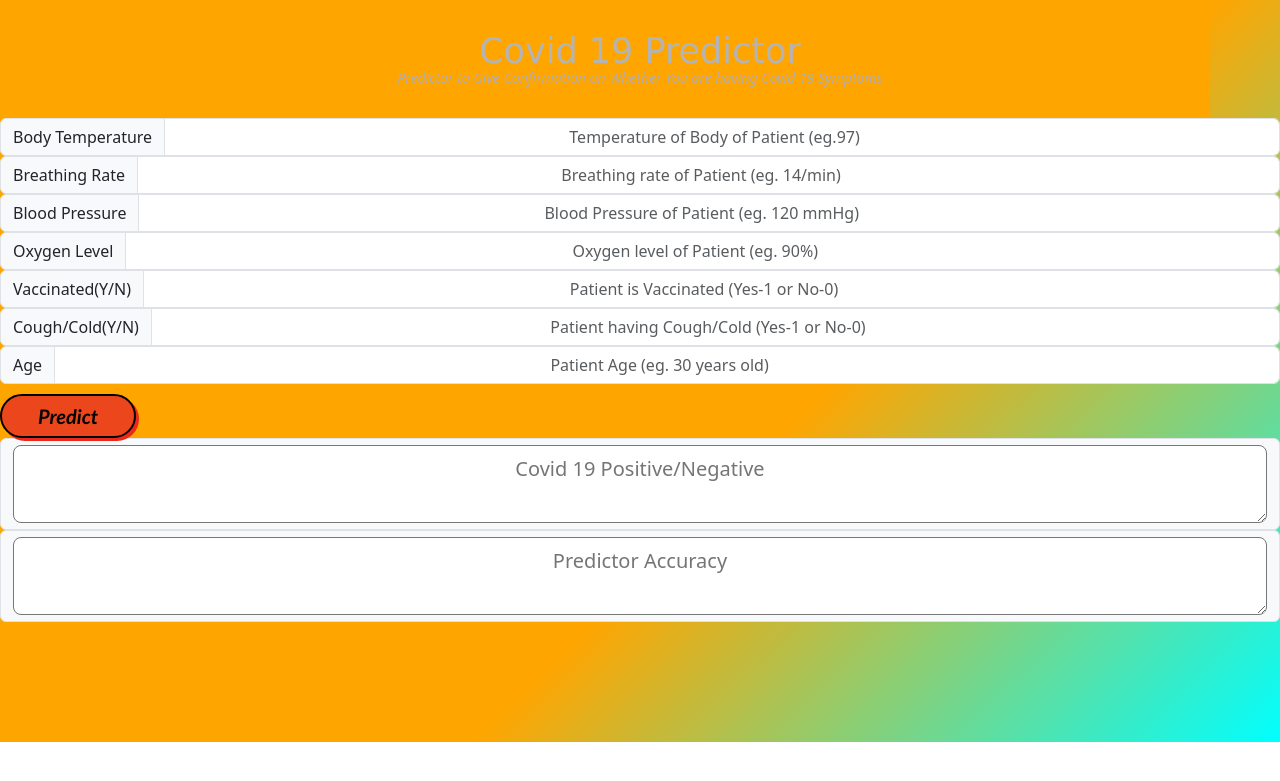
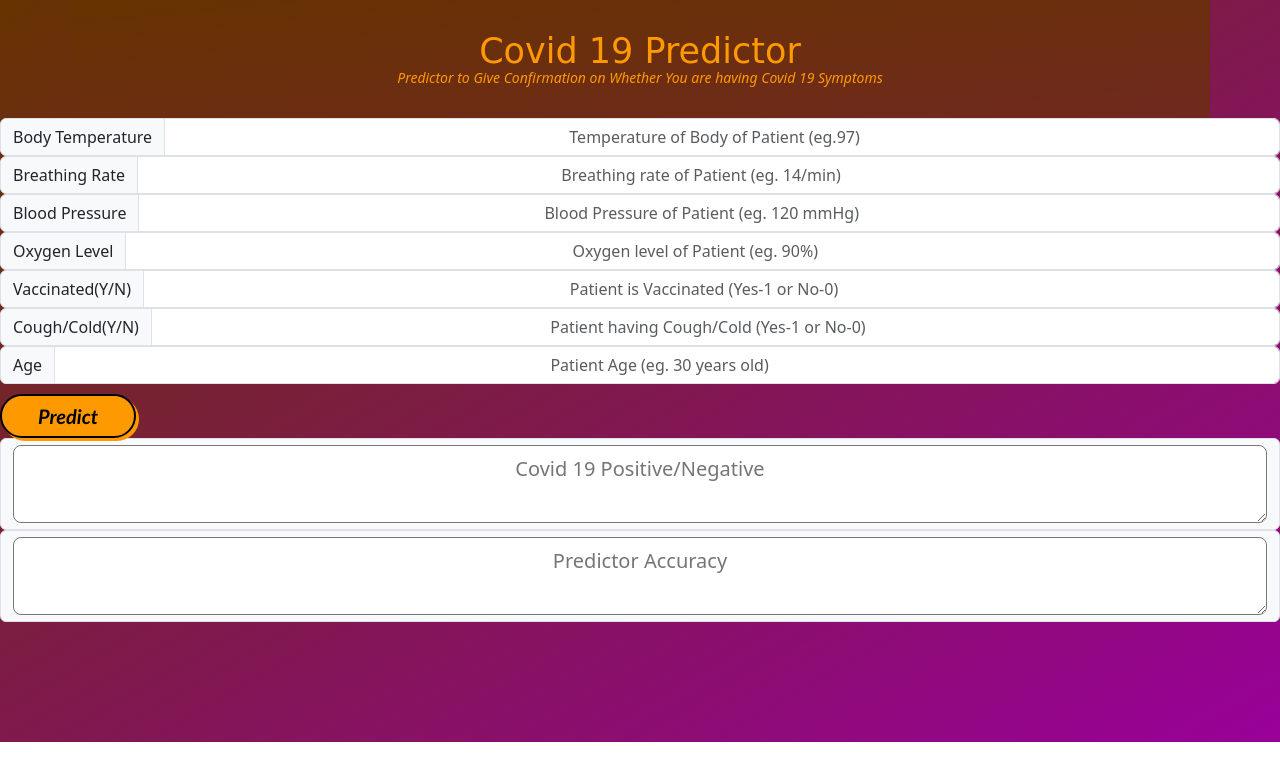
Before and after one commit to Priyansh-15/Covid19-Predictor, a Flask app: page / in a window 1280 px wide. Shown: the top 781 px of the page. Run offline with Flask 2, Linux system fonts and the light colour scheme; some libraries are stand-ins or nearby versions.

Commit message:
update 1.4

```diff
--- a/static/css/Header-Dark.css
+++ b/static/css/Header-Dark.css
@@ -1,5 +1,5 @@
 .header-dark {
-  background: linear-gradient(135deg, orange 60%, cyan);
+  background: linear-gradient(to bottom right, #663300 0%, #990099 100%);
 
   background-size: cover;
   padding-bottom: 80px;
@@ -22,9 +22,21 @@
 .container {
   padding: 30px;
   position: relative;
-  background: linear-gradient(135deg, orange 60%, cyan);
+  background: linear-gradient(to bottom right, #663300 0%, #990099 100%);
   text-align: center;
   background-size: 500% 500%;
+}
+
+@keyframes change-gradient {
+  0% {
+    background-position: 0 50%;
+  }
+  50% {
+    background-position: 100% 50%;
+  }
+  100% {
+    background-position: 0 50%;
+  }
 }
 
 .container-heading {
@@ -32,7 +44,7 @@
 }
 
 .heading_font {
-  color: #b4b4b4;
+  color: #ff9900;
   font-family: "Pacifico", cursive;
   font-size: 35px;
   font-weight: normal;
@@ -40,7 +52,7 @@
 }
 
 .description p {
-  color: #b3aeae;
+  color: #ff9900;
   font-style: italic;
   font-size: 14px;
   margin: -5px 0 0;
@@ -95,10 +107,10 @@
   border-color: #8d08b6;
 }
 .my-cta-button {
-  background: #eb461c;
+  background: #ff9900;
   border: 2px solid #000000;
   border-radius: 1000px;
-  box-shadow: 3px 3px #ec281a;
+  box-shadow: 3px 3px #ff9900;
   margin-top: 10px;
   padding: 10px 36px;
   color: #000000;
@@ -207,5 +219,5 @@
 }
 
 .header-dark .hero .ratio iframe {
-  background: linear-gradient(135deg, orange 60%, cyan);
+  background: linear-gradient(to bottom right, #663300 0%, #990099 100%);
 }
```
